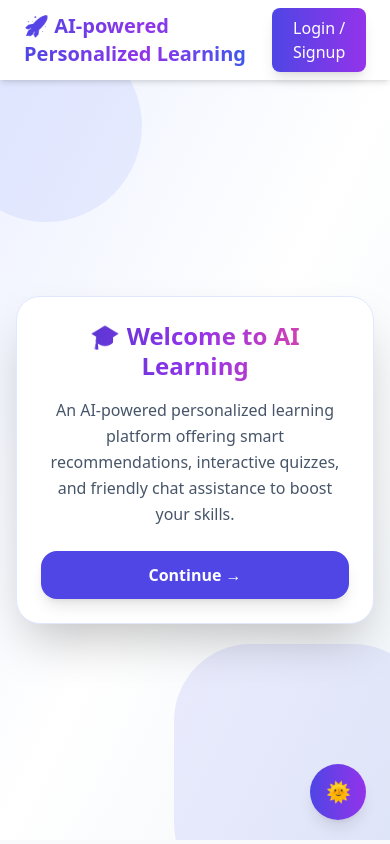
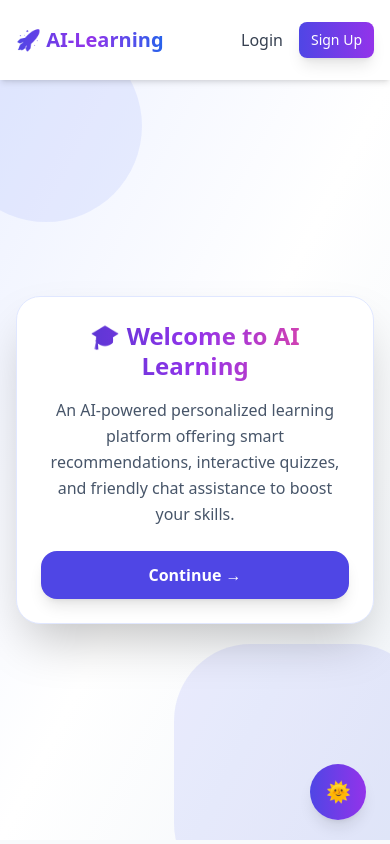
Before and after one commit to DharanSJIT/AI_learning_website, a React (Vite) app in the folder frontend/: page / in a window 390 px wide. Built offline with nearby package versions, Linux system fonts and the light colour scheme; no server answers.

Commit message:
updated login and signup

```diff
--- a/frontend/src/App.jsx
+++ b/frontend/src/App.jsx
@@ -1,12 +1,14 @@
 import React, { useState, useEffect } from "react";
-import { BrowserRouter as Router, Routes, Route } from "react-router-dom";
+import { BrowserRouter as Router, Routes, Route, Link } from "react-router-dom";
 import { useAuthState } from "react-firebase-hooks/auth";
 import { auth } from "./firebase";
 import { signInWithPopup, GoogleAuthProvider, signOut } from "firebase/auth";
 
 // Pages
 import Welcome from "./pages/Welcome";
-import Chat from "./pages/Chat";   // 👈 Added Chat page
+import Chat from "./pages/Chat";
+import Login from "./pages/Login";
+import Signup from "./pages/Signup";
 
 // Components
 import DashboardGrid from "./components/DashboardGrid";
@@ -89,11 +91,11 @@ export default function App() {
 
   return (
     <Router>
-      {/* Navbar */}
+      {/* --- 👇 NAVBAR SECTION WITH RESPONSIVE FIXES --- */}
       <nav
         className={`
           fixed top-0 left-0 right-0 z-50 h-20
-          flex justify-between items-center px-6
+          flex justify-between items-center px-4 sm:px-6 {/* Adjusted Padding */}
           transition-all duration-300
           ${
             isScrolled
@@ -102,16 +104,20 @@ export default function App() {
           }
         `}
       >
-        <h1 className="text-xl lg:text-2xl font-bold bg-gradient-to-r from-indigo-600 via-purple-600 to-blue-600 bg-clip-text text-transparent dark:from-indigo-400 dark:via-purple-400 dark:to-blue-400">
-          🚀 AI-powered Personalized Learning
+        {/* Title now has two versions for different screen sizes */}
+        <h1 className="font-bold bg-gradient-to-r from-indigo-600 via-purple-600 to-blue-600 bg-clip-text text-transparent dark:from-indigo-400 dark:via-purple-400 dark:to-blue-400">
+          {/* Shorter title for mobile screens */}
+          <span className="text-xl md:hidden">🚀 AI-Learning</span>
+          {/* Full title for medium screens and up */}
+          <span className="hidden md:inline text-2xl">🚀 AI-powered Personalized Learning</span>
         </h1>
 
         <div className="flex items-center space-x-4">
           {user ? (
             <div className="flex items-center space-x-3">
-              {/* User Info */}
+              {/* User Info - "Hello" text is now hidden on mobile */}
               <span className="hidden md:block text-gray-700 dark:text-gray-300 font-medium">
-                Hello, {user.displayName || "Learner"} 👋
+                Hello, {user.displayName?.split(' ')[0] || "Learner"} 👋
               </span>
 
               {/* Avatar */}
@@ -133,12 +139,20 @@ export default function App() {
               </button>
             </div>
           ) : (
-            <button
-              onClick={handleLogin}
-              className="px-4 py-2 bg-gradient-to-r from-indigo-600 to-purple-600 text-white rounded-lg hover:from-indigo-700 hover:to-purple-700 transition-all duration-300 shadow-lg hover:shadow-xl transform hover:scale-105 font-medium"
-            >
-              Login / Signup
-            </button>
+            <div className="flex items-center space-x-2 sm:space-x-4"> {/* Adjusted spacing */}
+              <Link
+                to="/login"
+                className="font-medium text-gray-700 dark:text-gray-300 hover:text-indigo-600 dark:hover:text-indigo-400 transition-colors px-2 sm:px-0"
+              >
+                Login
+              </Link>
+              <Link
+                to="/signup"
+                className="px-3 sm:px-4 py-2 bg-gradient-to-r from-indigo-600 to-purple-600 text-white rounded-lg hover:from-indigo-700 hover:to-purple-700 transition-all duration-300 shadow-lg hover:shadow-xl transform hover:scale-105 font-medium text-sm sm:text-base" // Adjusted padding & text size
+              >
+                Sign Up
+              </Link>
+            </div>
           )}
         </div>
       </nav>
@@ -152,11 +166,15 @@ export default function App() {
           {toast.message}
         </div>
       )}
-
       {/* Main */}
       <main className="pt-20">
         <Routes>
           <Route path="/" element={<Welcome />} />
+          <Route path="/dashboard" element={<DashboardGrid user={user} />} />
+          <Route path="/login" element={<Login />} />     {/* 👈 Added Route */}
+          <Route path="/signup" element={<Signup />} />   {/* 👈 Added Route */}
+          {/* Tool Routes */}
+           <Route path="/" element={<Welcome />} />
           <Route path="/home" element={<DashboardGrid user={user} />} />
           {/* Tool Routes */}
           <Route path="/learning-path" element={<LearningPath />} />
--- a/frontend/src/components/Navbar.jsx
+++ b/frontend/src/components/Navbar.jsx
@@ -45,7 +45,7 @@ export default function Navbar() {
     const provider = new GoogleAuthProvider();
     try {
       await signInWithPopup(auth, provider);
-    } catch (error) {
+    } catch (error) { // <-- FIX IS HERE: REMOVED THE "=>"
       console.error("Google Sign-In Error:", error.message);
     }
   };
@@ -72,12 +72,23 @@ export default function Navbar() {
       {/* Right side (Auth buttons) */}
       <div className="flex items-center">
         {!user ? (
-          <button
-            onClick={handleGoogleSignIn}
-            className="group relative inline-flex items-center justify-center px-5 py-2.5 overflow-hidden rounded-lg bg-gradient-to-tr from-indigo-500 to-blue-500 text-white shadow-lg transition-all duration-300 hover:shadow-2xl hover:scale-105"
-          >
-            <span className="font-medium">Login with Google</span>
-          </button>
+          <div className="flex items-center gap-2 sm:gap-4">
+            {/* Login Button (less emphasis) */}
+            <button
+              onClick={handleGoogleSignIn}
+              className="px-4 py-2.5 font-medium text-slate-700 hover:text-indigo-600 transition-colors duration-300"
+            >
+              Login
+            </button>
+
+            {/* Sign Up Button (more emphasis, uses your original gradient style) */}
+            <button
+              onClick={handleGoogleSignIn}
+              className="group relative inline-flex items-center justify-center px-4 sm:px-5 py-2.5 overflow-hidden rounded-lg bg-gradient-to-tr from-indigo-500 to-blue-500 text-white shadow-lg transition-all duration-300 hover:shadow-2xl hover:scale-105"
+            >
+              <span className="font-medium text-sm sm:text-base">Sign Up</span>
+            </button>
+          </div>
         ) : (
           <div className="relative" ref={dropdownRef}>
             {/* Avatar Trigger */}
```
